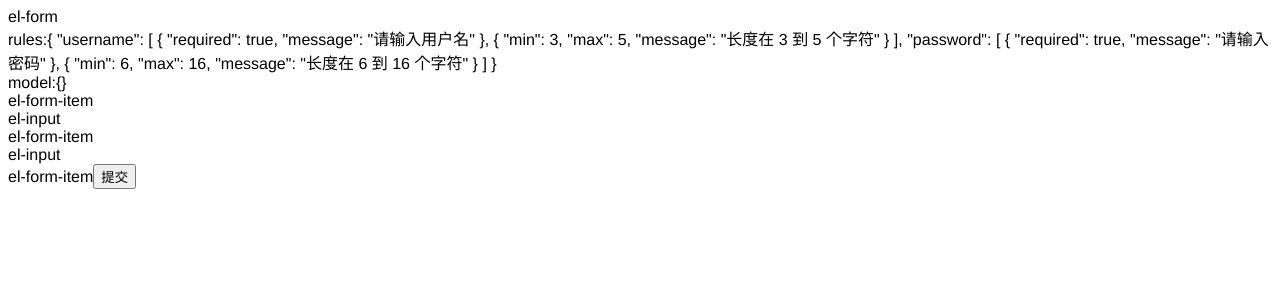
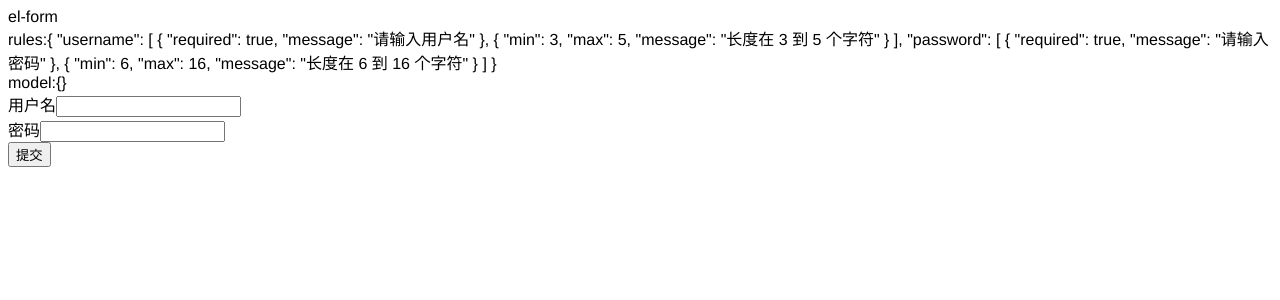
Before and after one commit to frontzhm/el-form, a Vue app: page / in a window 1280 px wide. Shown: the top 300 px of the page. Built offline with nearby package versions, Linux system fonts and the light colour scheme.

Commit message:
feat: can show input

```diff
--- a/src/components/ElFormItem.vue
+++ b/src/components/ElFormItem.vue
@@ -1,9 +1,14 @@
 <template lang="pug">
-  div el-form-item
+  div
+    label(v-if="label") {{label}}
     slot
 </template>
 <script>
 export default {
-  name: "ElFormItem"
+  name: "ElFormItem",
+  props: {
+    label: String,
+    prop: String
+  }
 };
 </script>
--- a/src/components/ElInput.vue
+++ b/src/components/ElInput.vue
@@ -1,8 +1,17 @@
 <template lang="pug">
-    div el-input
+input(:value="value" @input="handleInput")
+
 </template>
 <script>
 export default {
-  name: "ElInput"
+  name: "ElInput",
+  props: {
+    value: String
+  },
+  methods: {
+    handleInput(e) {
+      this.$emit("input", e.target.value);
+    }
+  }
 };
 </script>
```
Also changed, not shown: 1 other file (tests, documents, lock files or other folders).
